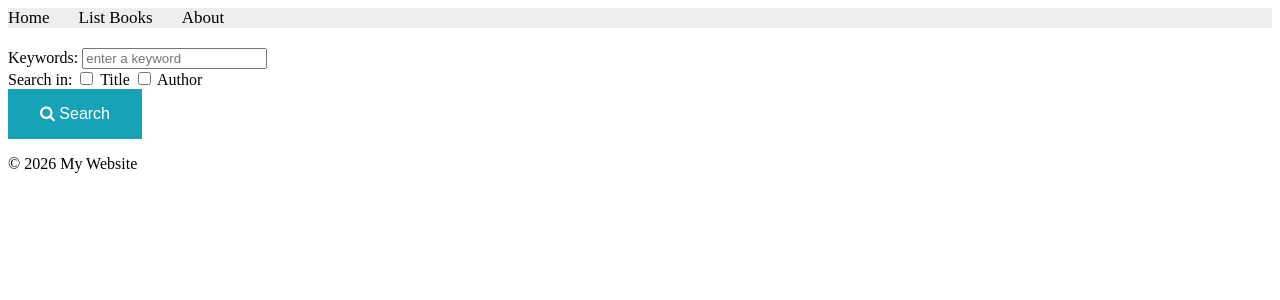
After one commit to wasayf122/libraryproject, a Django app: page /books/search/ in a window 1280 px wide. The commit adds this page. Shown: the top 300 px of the page. Run offline with Django 5.2, Linux system fonts and the light colour scheme.

Commit message:
Add HTML CSS lab and update project

```diff
--- a/apps/bookmodule/urls.py
+++ b/apps/bookmodule/urls.py
@@ -6,4 +6,11 @@ path('', views.index, name= "books.index"),
 path('list_books/', views.list_books, name= "books.list_books"),
 path('<int:bookId>/', views.viewbook, name="books.view_one_book"),
 path('aboutus/', views.aboutus, name="books.aboutus"),
+
+path('html5/links/', views.links),
+path('html5/text/formatting/', views.formatting),
+path('html5/listing/', views.listing),
+path('html5/tables/', views.tables),
+
+path('search/', views.search, name="books.search"),
 ]
--- a/apps/bookmodule/views.py
+++ b/apps/bookmodule/views.py
@@ -32,3 +32,47 @@ def viewbook(request, bookId):
 
 def aboutus(request):
     return render(request, 'bookmodule/aboutus.html')
+
+
+def links(request):
+    return render(request, "bookmodule/links.html")
+
+def formatting(request):
+    return render(request, "bookmodule/formatting.html")
+
+def listing(request):
+    return render(request, "bookmodule/listing.html")
+
+def tables(request):
+    return render(request, "bookmodule/tables.html")
+
+def __getBooksList():
+    book1 = {'id':12344321, 'title':'Continuous Delivery', 'author':'J.Humble and D. Farley'}
+    book2 = {'id':56788765,'title':'Reversing: Secrets of Reverse Engineering', 'author':'E. Eilam'}
+    book3 = {'id':43211234, 'title':'The Hundred-Page Machine Learning Book', 'author':'Andriy Burkov'}
+    return [book1, book2, book3]
+
+def search(request):
+    if request.method == "POST":
+        string = request.POST.get('keyword').lower()
+        isTitle = request.POST.get('option1')
+        isAuthor = request.POST.get('option2')
+
+        books = __getBooksList()
+        newBooks = []
+
+        for item in books:
+            contained = False
+
+            if isTitle and string in item['title'].lower():
+                contained = True
+
+            if not contained and isAuthor and string in item['author'].lower():
+                contained = True
+
+            if contained:
+                newBooks.append(item)
+
+        return render(request, 'bookmodule/bookList.html', {'books': newBooks})
+
+    return render(request, 'bookmodule/search.html')
--- /dev/null
+++ b/apps/templates/bookmodule/search.html
@@ -0,0 +1,47 @@
+{% extends "layouts/base.html" %}
+{% load static %}
+
+{% block title %} Searching Page {% endblock %}
+
+{% block stylesheets %}
+<style>
+.searchForm{
+    margin-top: 20px;
+}
+
+button {
+    color: #fff;
+    background-color: #17a2b8;
+    border: none;
+    padding: 16px 32px;
+    font-size: 16px;
+    cursor: pointer;
+}
+
+button:hover {
+    background-color: green;
+    color: white;
+}
+</style>
+{% endblock %}
+
+{% block content %}
+
+<form class="searchForm" method="post" action="">
+    {% csrf_token %}
+
+    <label>Keywords:</label>
+    <input type="text" name="keyword" placeholder="enter a keyword"/>
+    <br/>
+
+    <label>Search in:</label>
+    <input type="checkbox" name="option1"/> Title
+    <input type="checkbox" name="option2"/> Author
+    <br/>
+
+    <button type="submit">
+        <i class="fa fa-search"></i> Search
+    </button>
+</form>
+
+{% endblock %}
--- /dev/null
+++ b/apps/templates/includes/footer.html
@@ -0,0 +1,3 @@
+<footer>
+    <p>© 2026 My Website</p>
+</footer>
--- a/apps/templates/layouts/base.html
+++ b/apps/templates/layouts/base.html
@@ -10,6 +10,7 @@
 <meta charset="UTF-8">
 <link rel="stylesheet" href="{% static 'styles.css' %}"> <!-- include css file -->
 {% block stylesheets %}{% endblock stylesheets %}
+<link rel="stylesheet" href="https://cdnjs.cloudflare.com/ajax/libs/font-awesome/4.7.0/css/font-awesome.min.css">
 </head>
 <body>
 {% include "includes/header.html" %}
--- a/libraryproject/settings.py
+++ b/libraryproject/settings.py
@@ -57,7 +57,7 @@ ROOT_URLCONF = 'libraryproject.urls'
 TEMPLATES = [
     {
         'BACKEND': 'django.template.backends.django.DjangoTemplates',
-        'DIRS': [BASE_DIR / "templates"],
+        'DIRS': [os.path.join(BASE_DIR / 'apps/templates')],
         'APP_DIRS': True,
         'OPTIONS': {
             'context_processors': [
```
Also changed, not shown: apps/static/main.css (added, +33 -0 lines), apps/templates/bookmodule/bookList.html (added, +21 -0 lines), apps/templates/bookmodule/formatting.html (added, +17 -0 lines), apps/templates/bookmodule/links.html (added, +16 -0 lines), apps/templates/bookmodule/listing.html (added, +23 -0 lines), apps/templates/bookmodule/tables.html (added, +24 -0 lines), apps/templates/includes/foooter.html (deleted).
